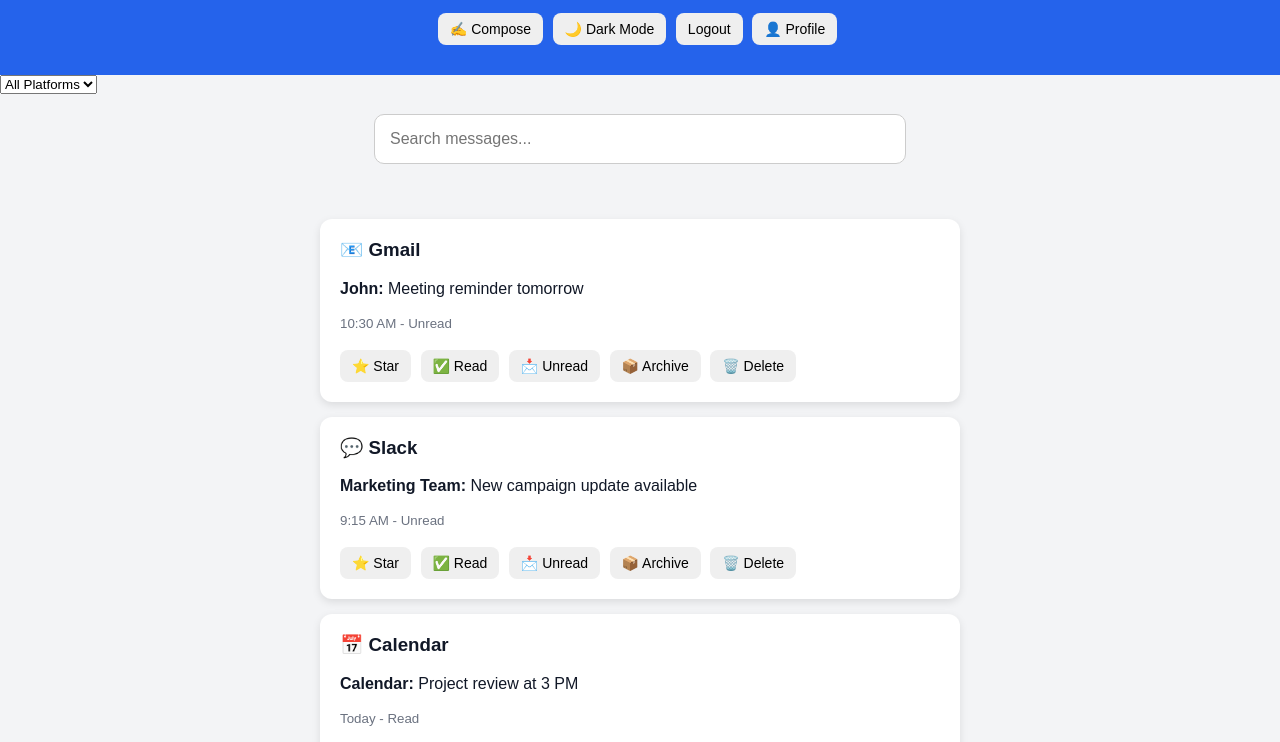
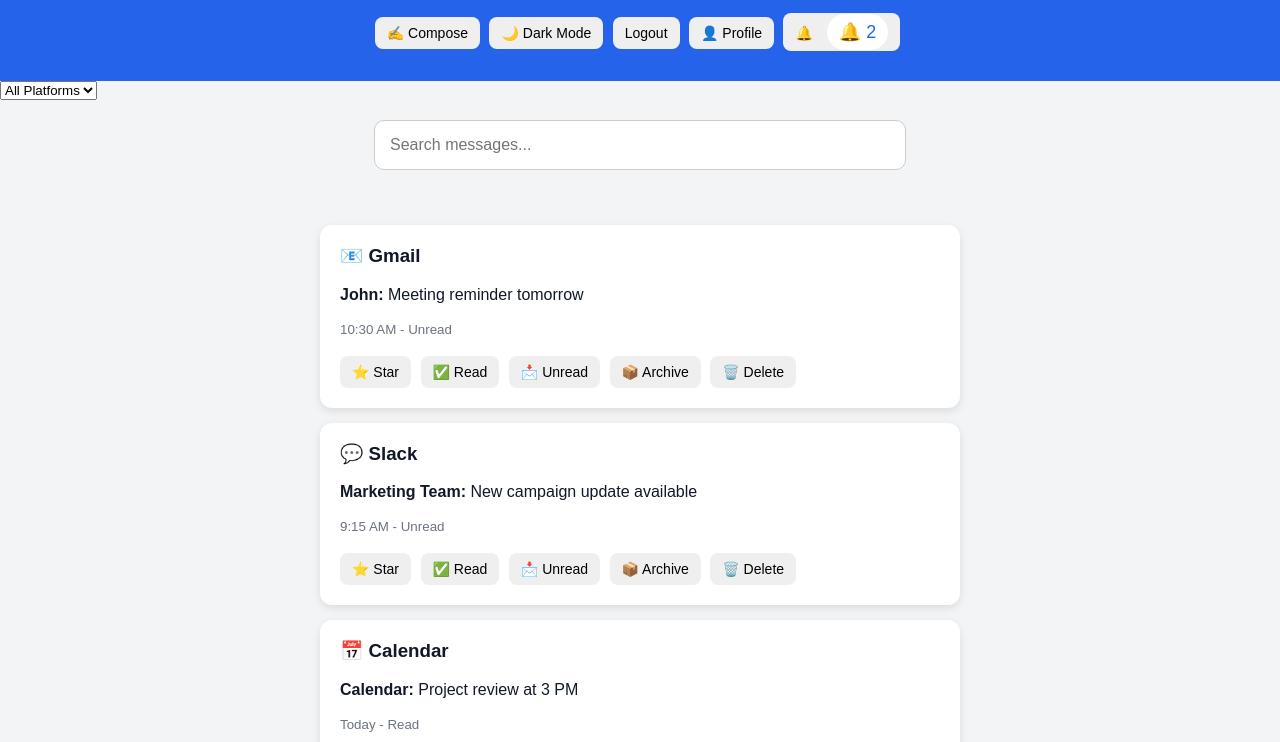
Before and after one commit to Mahama59/universal-inbox, a plain HTML site: page index.html in a window 1280 px wide. Shown: the part 105-847 px from the top of the page. Drawn offline with Linux system fonts and the light colour scheme.

Commit message:
Update index.html

```diff
--- a/index.html
+++ b/index.html
@@ -28,6 +28,10 @@ Logout
 
 <button onclick="window.location.href='profile.html'">
 👤 Profile
+</button>
+
+<button>
+    🔔 <span id="notification">0</span>
 </button>
 
 </header>
```
